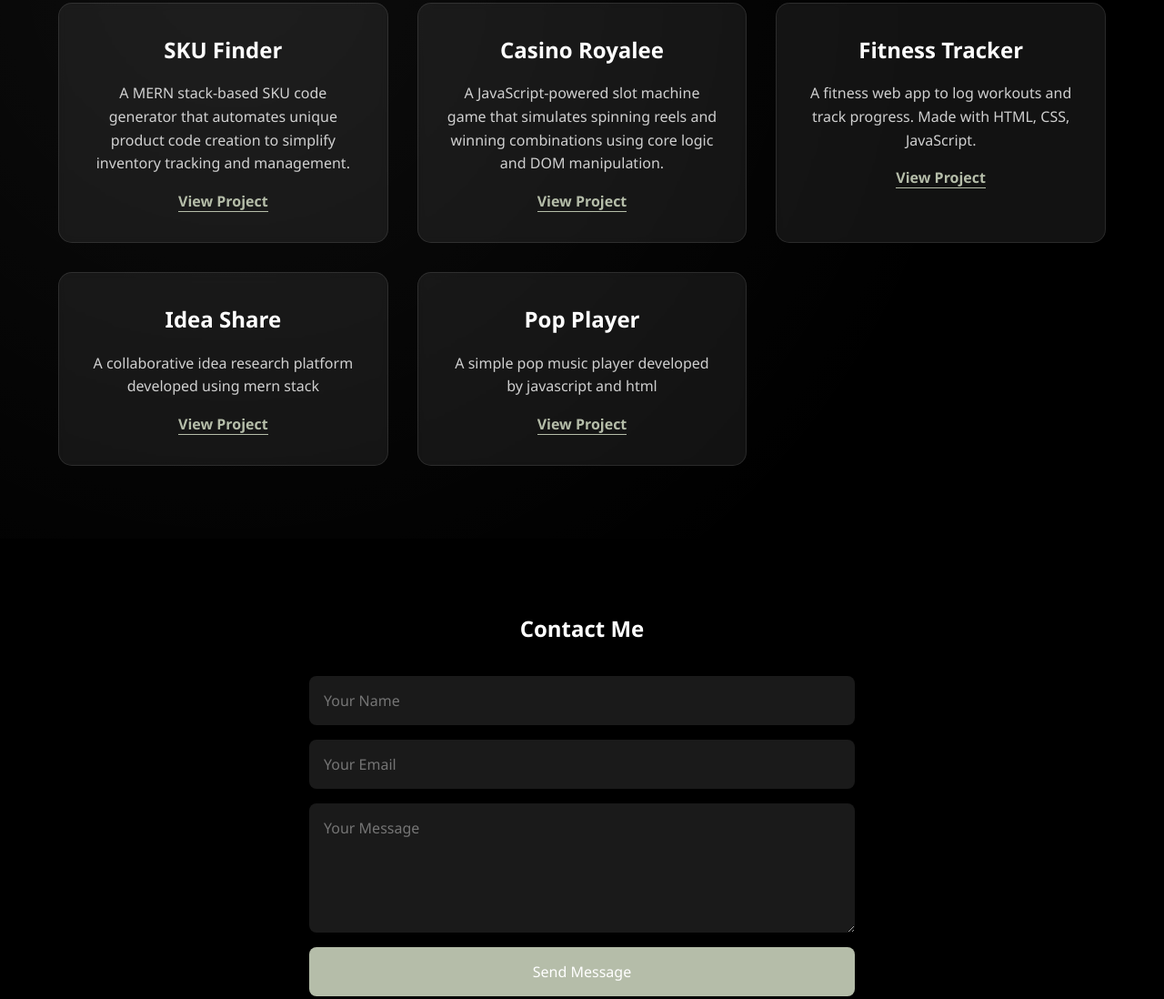
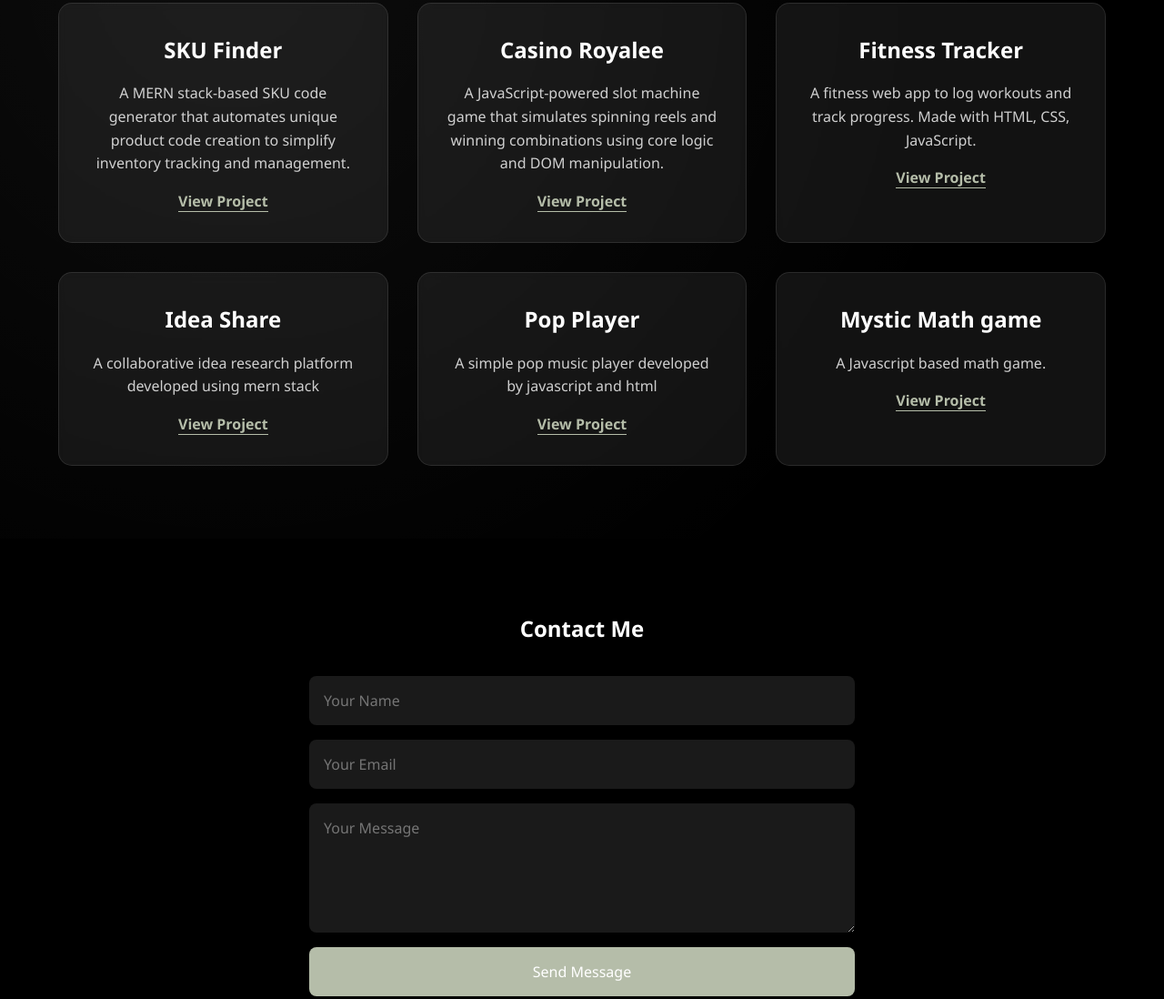
Before and after one commit to Sathish2909/Portfolio, a plain HTML site: page index.html in a window 1280 px wide. Shown: the part 1413-2511 px from the top of the page at 91% size. Drawn offline with Linux system fonts and the light colour scheme.

Commit message:
added project

```diff
--- a/index.html
+++ b/index.html
@@ -94,6 +94,11 @@
 
 
         </div>
+        <div class="project-card">
+            <h3>Mystic Math game</h3>
+            <p>A Javascript based math game.</p>
+            <a href="https://mystic-math.vercel.app/" target="_blank">View Project</a>
+        </div>
     </div>
     </section>
 
```
